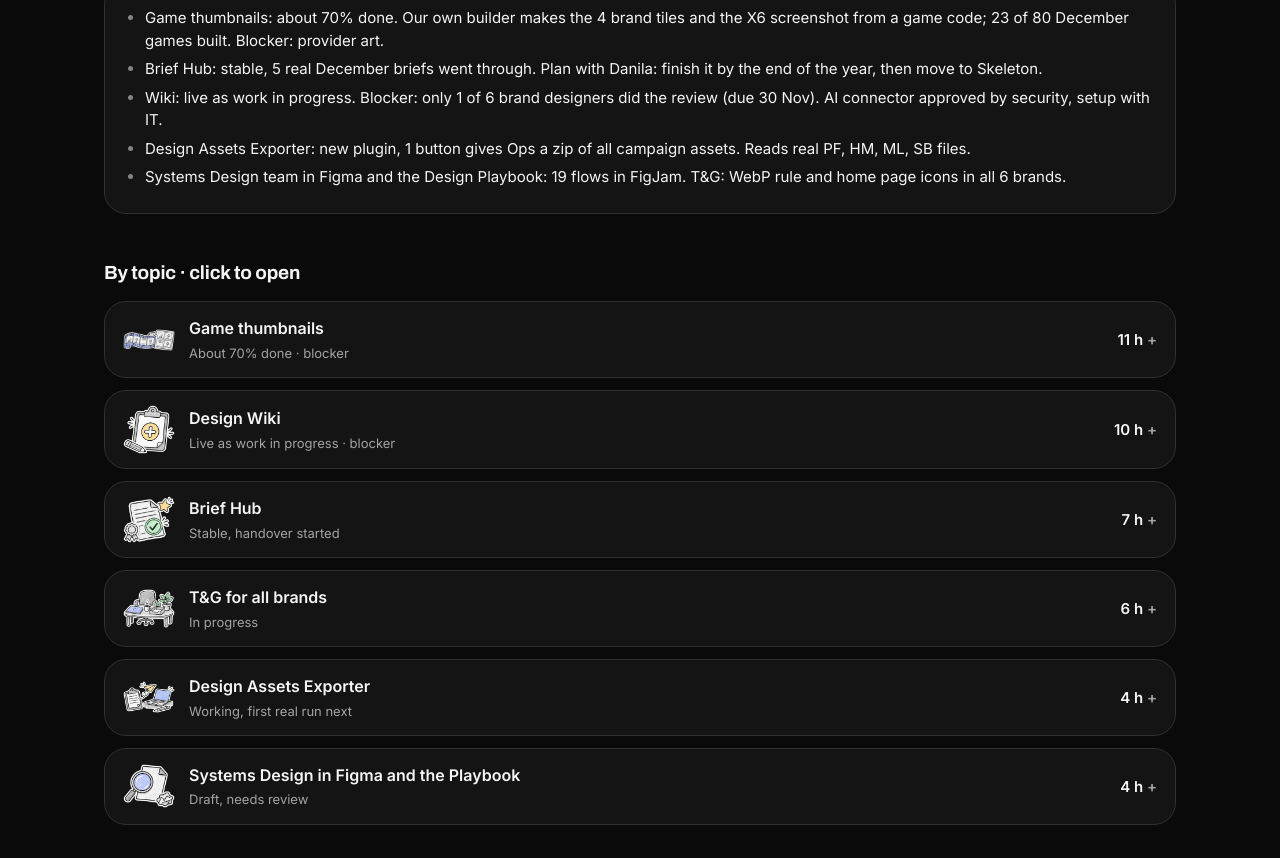
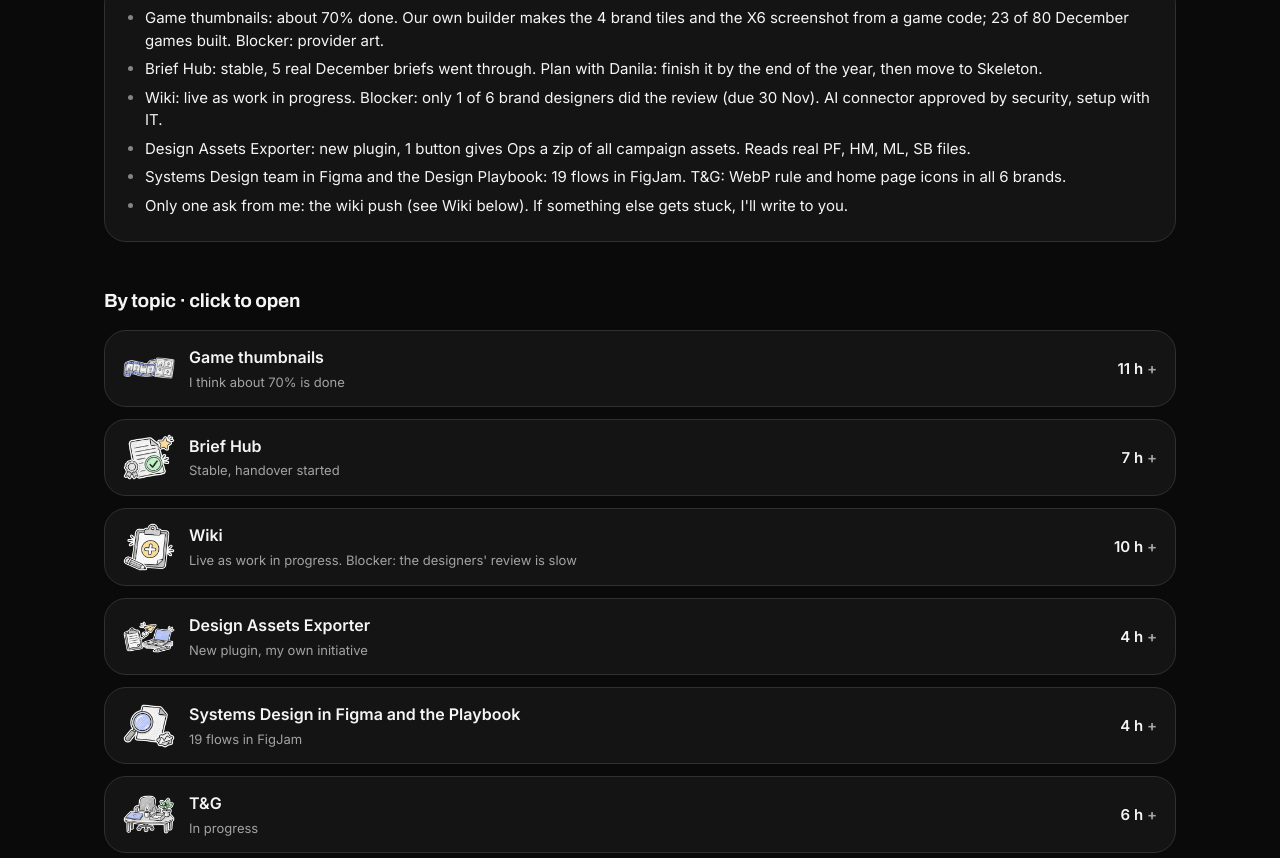
Before and after one commit to trinitykir4-dot/sd-weekly-8f02db21, a plain HTML site: page index.html in a window 1280 px wide. Shown: the part 802-1660 px from the top of the page. Drawn offline with Linux system fonts and the light colour scheme.

Commit message:
Week 20-27 Nov: topics word for word from the Slack update

```diff
--- a/data.js
+++ b/data.js
@@ -485,42 +485,85 @@ window.WEEKS = [
       "Brief Hub: stable, 5 real December briefs went through. Plan with Danila: finish it by the end of the year, then move to Skeleton.",
       "Wiki: live as work in progress. Blocker: only 1 of 6 brand designers did the review (due 30 Nov). AI connector approved by security, setup with IT.",
       "Design Assets Exporter: new plugin, 1 button gives Ops a zip of all campaign assets. Reads real PF, HM, ML, SB files.",
-      "Systems Design team in Figma and the Design Playbook: 19 flows in FigJam. T&G: WebP rule and home page icons in all 6 brands."
+      "Systems Design team in Figma and the Design Playbook: 19 flows in FigJam. T&G: WebP rule and home page icons in all 6 brands.",
+      "Only one ask from me: the wiki push (see Wiki below). If something else gets stuck, I'll write to you."
     ],
     story: [
-      { title: "Game thumbnails", h: 11, state: "About 70% done", img: "thumbs", blocker: "Provider art: most providers keep it behind a login, or we do not know where it is yet.", points: [
-        "Edgar and I had a call and mapped how tiles and screenshots are made today. I started talking to Rollout, IT and the team behind the upload bot.",
-        "Our own builder works: you put in a game code and get the 4 brand tiles and the X6 screenshot, with an AI check before upload. 23 of the 80 December games are already built with no manual work.",
-        "The IT ticket for a shared 1Password account is open, and I am working on the providers with Rollout.",
-        "Waiting on Edgar for access to Lobby Magic, so we can compare it with our builder.",
-        "The flow as it works today: [Flow 19](https://www.figma.com/board/JcEF8Y1QGyvaIHWfVDINN1?node-id=109-30)."
-      ]},
-      { title: "Design Wiki", h: 10, state: "Live as work in progress", img: "no-briefs", blocker: "The designers' review is slow: only Michal (RW) did part 1 so far.", points: [
-        "A task in monday for the 6 brand designers, due 30 Nov: [Design Wiki review](https://b2spin.monday.com/boards/7685433525/pulses/13619205245). Part 1: check your own brand pages. Part 2: check the rest of the wiki for your brand.",
-        "Michal's comments are all in the wiki now. Luiza, Daria, Patricia and Yuliia helped with answers and edits. The other 5 brand designers have not started yet.",
-        "Ask: a push to the brand designers to do their part by 30 Nov, and Michal's help with part 2.",
-        "AI connector: Patricia asked if people could ask ChatGPT or Claude and get the answer from the wiki. I built it: read only, OneLogin sign-in, only our company workspaces can connect. Nicholas approved it from the security side on 27 Nov; setup with IT is in progress ([thread](https://b2spin.enterprise.slack.com/archives/C0B6RH8RRMX/p1795769678655889?thread_ts=1795629880.711409&cid=C0B6RH8RRMX))."
-      ]},
-      { title: "Brief Hub", h: 7, state: "Stable, handover started", img: "approved", blocker: "", points: [
-        "The audit fixes are in, and 5 real December briefs went through [Brief Hub](https://b2s-brief-hub.vercel.app).",
-        "Synced with Danila on 27 Nov, more calls to come. Plan: finish Brief Hub by the end of the year. Danila helps with the briefers, they test it on real briefs, I fix what they find.",
-        "The company wants everything in Skeleton. Moving Brief Hub, the wiki and the rest there is a big task of its own, best done after Brief Hub runs as its own project on Vercel."
-      ]},
-      { title: "T&G for all brands", h: 6, state: "In progress", img: "all-clear", blocker: "", points: [
-        "The WebP rule and the home page icons 75x78 are in all 6 brands. Email body rules and banner tags added.",
-        "Slower this sprint because game thumbnails came in: 6 of the 20 h planned."
-      ]},
-      { title: "Design Assets Exporter", h: 4, state: "Working, first real run next", img: "welcome", blocker: "", points: [
-        "The pain: Ops export and rename every asset from production files by hand, for Monetization campaigns and BAU tasks.",
-        "The idea: open the campaign file, press 1 button, get 1 zip with all assets in the right format (WebP on site, PNG for email and push), T&G names and a folder per mechanic.",
-        "Kristina and Natalie said yes on 24 Nov. It already reads the real campaign files of PF, HM, ML and SB. Next: a first real run with a designer, then the folder list to Kristina before publishing.",
-        "To decide with Ops: designers press the button, or Ops themselves."
-      ]},
-      { title: "Systems Design in Figma and the Playbook", h: 4, state: "Draft, needs review", img: "no-results", blocker: "", points: [
-        "A Systems Design team in Figma: my files were spread between Digital Design and drafts, now all in one place with B2S covers.",
-        "The [Design Playbook](https://www.figma.com/board/JcEF8Y1QGyvaIHWfVDINN1/B2S-Design-Playbook) in FigJam: 19 flows where Systems Design takes part, one page per flow: who does what, where and when.",
-        "Not every flow is checked yet. Next: the right people comment, we approve the flows and give each one an owner."
-      ]}
+      {
+            "title": "Game thumbnails",
+            "h": 11,
+            "state": "I think about 70% is done",
+            "img": "thumbs",
+            "blocker": "",
+            "points": [
+                  "Edgar and I had a call and mapped how tiles and screenshots are made today. I’ve started talking to Rollout, IT and the team behind the upload bot.",
+                  "Our own builder works: you put in a game code and get the 4 brand tiles and the X6 screenshot, with an AI check before upload. 23 of the 80 December games are already built with no manual work.",
+                  "Main blocker: getting the provider art. Most providers keep it behind a login, or we don’t know where it is yet. The IT ticket for a shared 1Password account is open, and I’m working on the providers with Rollout.",
+                  "Waiting on Edgar for access to Lobby Magic, so we can compare it with our builder."
+            ]
+      },
+      {
+            "title": "Brief Hub",
+            "h": 7,
+            "state": "Stable, handover started",
+            "img": "approved",
+            "blocker": "",
+            "points": [
+                  "The audit fixes are in, and 5 real December briefs went through [Brief Hub](https://b2s-brief-hub.vercel.app). No blockers.",
+                  "Synced with Danila today, and we'll meet again. The plan is to finish Brief Hub by the end of the year: Danila helps me with the briefers, they test it on real briefs, and I fix what they find.",
+                  "Danila told me the company wants everything in Skeleton. Moving Brief Hub, the wiki and the rest into Skeleton is a big challenge of its own. I'd like to do it after Brief Hub is launched as its own project on Vercel."
+            ]
+      },
+      {
+            "title": "Wiki",
+            "h": 10,
+            "state": "Live as work in progress. Blocker: the designers' review is slow",
+            "img": "no-briefs",
+            "blocker": "",
+            "points": [
+                  "I made a task in monday for the 6 brand designers, due 30 Nov: [Design Wiki review](https://b2spin.monday.com/boards/7685433525/pulses/13619205245). Part 1: check your own brand pages. Part 2: check the rest of the wiki for your brand.",
+                  "So far only Michal has done part 1 (RW), and all his comments are in the wiki now. Luiza, Daria, Patricia and Yuliia helped with answers and edits.",
+                  "The other 5 brand designers haven't started yet. I think some product designers haven't looked yet either.",
+                  "**Where I need you:** could you give them a push to do their part by 30 Nov? And could you ask Michal to help with part 2 as well? He is very precise, and editing the pages directly is the fastest way to fix them.",
+                  "**AI connector:** Patricia asked if we could connect the wiki to ChatGPT and Claude, so people ask their AI tool and get the answer from the wiki. I liked the idea and built it: read only, OneLogin sign-in, and only our company workspaces can connect. Nicholas approved it from the security side this morning, and now I'm sorting out the setup with IT ([thread](https://b2spin.enterprise.slack.com/archives/C0B6RH8RRMX/p1795769678655889?thread_ts=1795629880.711409&cid=C0B6RH8RRMX))."
+            ]
+      },
+      {
+            "title": "Design Assets Exporter",
+            "h": 4,
+            "state": "New plugin, my own initiative",
+            "img": "welcome",
+            "blocker": "",
+            "points": [
+                  "**The pain:** Ops export and rename every asset from our production files by hand, for Monetization campaigns and BAU tasks. They also asked for the HP icon and the inbox icon to come out together with the Theme Popup Builder pop-ups.",
+                  "**The idea:** you open the campaign file, press one button and get one zip with all the assets. They come in the right format (WebP on site, PNG for email and push), with T&G names and a folder per mechanic, so Ops don't have to fix them by hand. Monetization Control will read only part of the Monetization assets, so this covers the rest, BAU included.",
+                  "Kristina and Natalie said yes on 24 Nov. The plugin already reads the real campaign files of PF, HM, ML and SB. Next: a first real run with a designer, then I share the folder list with Kristina before we publish.",
+                  "Still to decide with Ops: do the designers press the button, or Ops themselves. No blockers."
+            ]
+      },
+      {
+            "title": "Systems Design in Figma and the Playbook",
+            "h": 4,
+            "state": "19 flows in FigJam",
+            "img": "no-results",
+            "blocker": "",
+            "points": [
+                  "I made a Systems Design team in Figma. My files were spread between Digital Design and drafts, now they are all in one place, with B2S covers.",
+                  "The main one is the [Design Playbook](https://www.figma.com/board/JcEF8Y1QGyvaIHWfVDINN1/B2S-Design-Playbook) in FigJam: 19 flows (our SOPs) where Systems Design takes part, one page per flow: who does what, where and when.",
+                  "For example, [Flow 19](https://www.figma.com/board/JcEF8Y1QGyvaIHWfVDINN1?node-id=109-30) is the game tiles and screenshots flow with Edgar, as it works today.",
+                  "I haven't checked every flow yet, so there may be mistakes. It would be great if the right people looked and left comments. Then I'd like us to approve the flows, work by them, and give each flow an owner."
+            ]
+      },
+      {
+            "title": "T&G",
+            "h": 6,
+            "state": "In progress",
+            "img": "all-clear",
+            "blocker": "",
+            "points": [
+                  "The WebP rule and the home page icons are in all 6 brands. Slower this sprint because thumbnails came in. No blockers."
+            ]
+      }
     ],
     done: [
       "Game thumbnails: own tile builder. From a game code it takes the provider art and lays out the 4 brand tiles and the X6 screenshot; 10 December games built.",
--- a/index.html
+++ b/index.html
@@ -101,7 +101,7 @@ const HEX={'#5b8def':'#9DB0FF','#e8a33d':'#F6CD7F','#d9534f':'#F5A3B3','#3dbb7a'
 const tone=c=>HEX[String(c).toLowerCase()]||c;
 const $=s=>document.querySelector(s), esc=s=>String(s).replace(/[&<>"]/g,c=>({'&':'&amp;','<':'&lt;','>':'&gt;','"':'&quot;'}[c]));
 const r1=n=>Math.round(n*10)/10;
-const md=t=>esc(t).replace(/\[([^\]]+)\]\((https:[^)\s]+)\)/g,'<a href="$2" target="_blank" rel="noopener">$1</a>');
+const md=t=>esc(t).replace(/\*\*([^*]+)\*\*/g,'<b>$1</b>').replace(/\[([^\]]+)\]\((https:[^)\s]+)\)/g,'<a href="$2" target="_blank" rel="noopener">$1</a>');
 const ART=n=>`<img src="img/${n}.webp" alt="">`;
 function byKey(w,key){const m={};w.cards.forEach(c=>m[c[key]]=(m[c[key]]||0)+c.h);return m}
 function bars(list,colorOf){const max=Math.max(...list.map(x=>x[1]),1);
```
